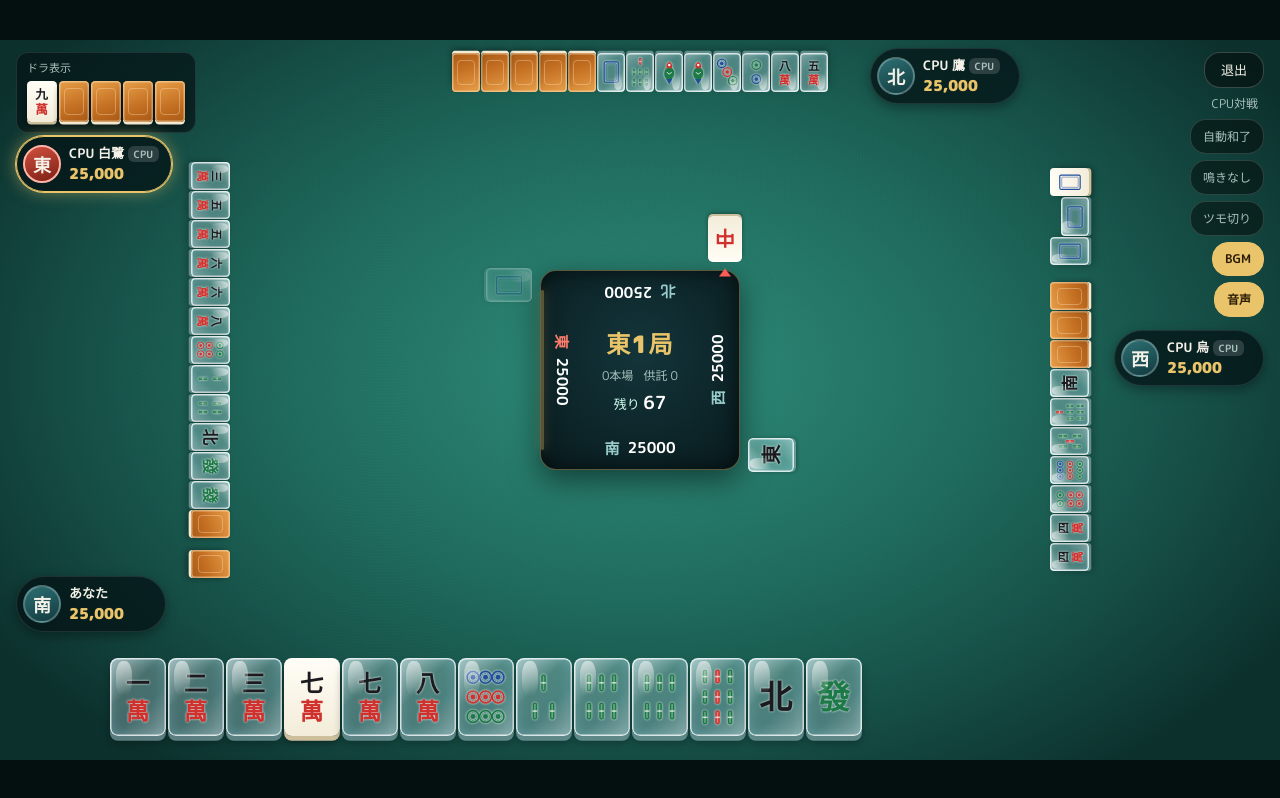
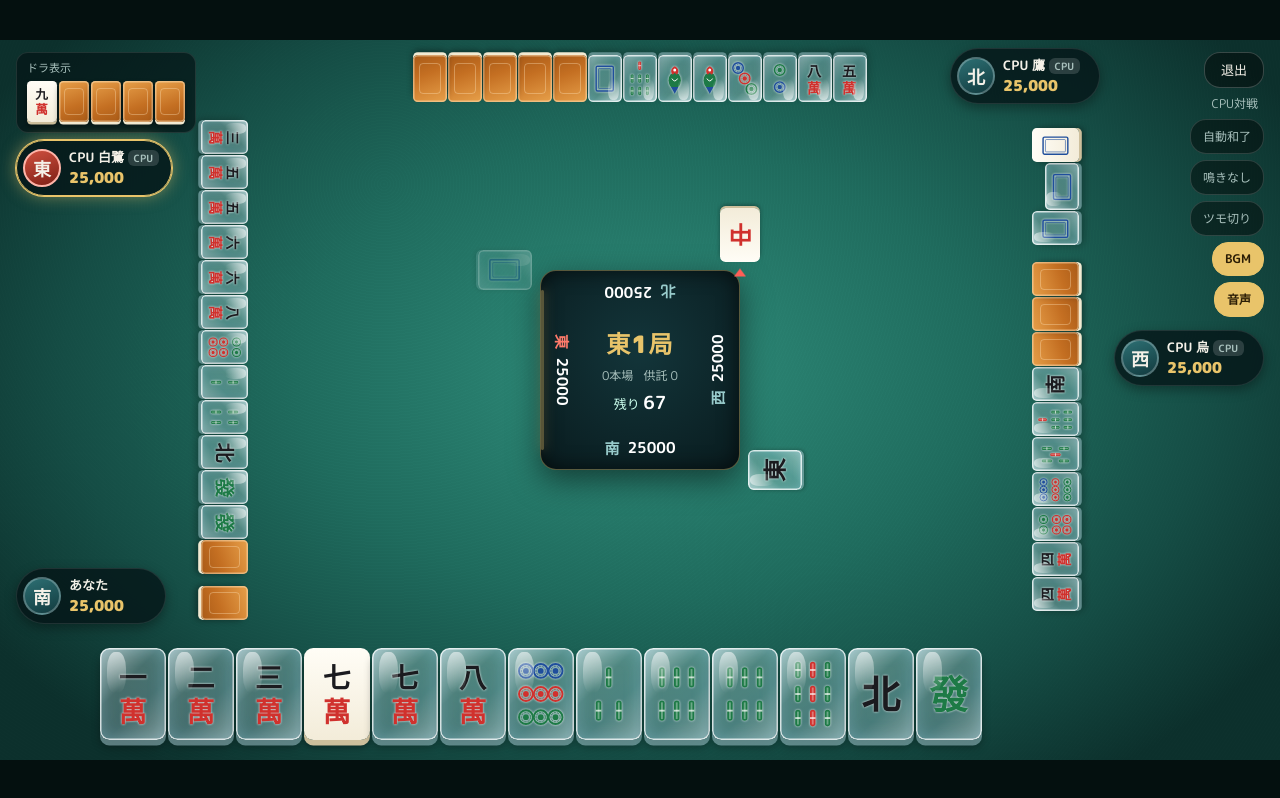
Before and after one commit to poe2-build-navi-jp/transparent-mahjong, a website built with Vite: page index.html in a window 1280 px wide. Both pictures are taken after a click on the button "CPU対戦". Built offline with nearby package versions, Linux system fonts and the light colour scheme; files whose address does not match are found by name.

Commit message:
牌を全体的に大きくし、重なりが出ないよう配置を調整
Co-Authored-By: Claude Fable 5.2 <noreply@anthropic.com>
Claude-Session: https://claude.ai/code/session_0176qWCpu7Hm5S2uzBJNLgTm

```diff
--- a/src/ui/styles.css
+++ b/src/ui/styles.css
@@ -163,11 +163,11 @@ button { font: inherit; color: inherit; cursor: pointer; }
   content: ''; position: absolute; inset: 18%; border-radius: 4px;
   border: 1.5px solid rgba(255, 230, 190, .35);
 }
-.t-hand { --w: 56px; --h: 78px; }
-.t-pond { --w: 34px; --h: 46px; }
-.t-opp { --w: 28px; --h: 39px; }
-.t-meld { --w: 42px; --h: 58px; }
-.t-small { --w: 26px; --h: 36px; }
+.t-hand { --w: 66px; --h: 92px; }
+.t-pond { --w: 40px; --h: 54px; }
+.t-opp { --w: 34px; --h: 47px; }
+.t-meld { --w: 48px; --h: 66px; }
+.t-small { --w: 30px; --h: 41px; }
 .t-dora { --w: 30px; --h: 41px; }
 .tile.side { width: var(--h); height: var(--w); margin-top: calc(var(--h) - var(--w)); }
 .tile.side .face { inset: 8% 7% 8% 6%; }
@@ -224,8 +224,8 @@ button { font: inherit; color: inherit; cursor: pointer; }
 .layer.r1 { transform: rotate(-90deg); }
 .layer.r2 { transform: rotate(180deg); }
 .layer.r3 { transform: rotate(90deg); }
-.pond { position: absolute; left: calc(640px - 102px); top: calc(var(--cy) + 108px); display: flex; flex-direction: column; }
-.prow { display: flex; align-items: flex-end; height: 46px; }
+.pond { position: absolute; left: calc(640px - 120px); top: calc(var(--cy) + 108px); display: flex; flex-direction: column; }
+.prow { display: flex; align-items: flex-end; height: 54px; }
 .pond .tile { margin-bottom: 0; box-shadow: 0 2px 0 #cdbf9c, 0 3px 4px rgba(0,0,0,.35); }
 .pond .tile.clear { box-shadow: inset 0 0 0 1.5px rgba(255,255,255,.75), inset 0 0 8px rgba(170,230,255,.35), 0 2px 0 rgba(190,230,240,.45), 0 3px 4px rgba(0,0,0,.3); }
 .pond .tile.side { margin-top: 0; }
@@ -244,8 +244,8 @@ button { font: inherit; color: inherit; cursor: pointer; }
 
 /* 他家の手牌 */
 .ohand { position: absolute; left: 0; right: 0; display: flex; justify-content: center; align-items: flex-end; gap: 1px; }
-.layer.r2 .ohand { top: calc(var(--cy) + 278px); }
-.layer.r1 .ohand, .layer.r3 .ohand { top: calc(var(--cy) + 410px); }
+.layer.r2 .ohand { top: calc(var(--cy) + 268px); }
+.layer.r1 .ohand, .layer.r3 .ohand { top: calc(var(--cy) + 392px); }
 .ohand .gap, .myhand .gap, .whand .gap { width: 10px; flex: none; }
 .ohand .melds { margin-left: 16px; }
 .layer.r2 .ohand .tile .face svg { transform: rotate(180deg); }
@@ -262,10 +262,10 @@ button { font: inherit; color: inherit; cursor: pointer; }
   box-shadow: 0 4px 12px rgba(0,0,0,.35);
 }
 .plate.active { border-color: var(--gold); box-shadow: 0 0 0 1px var(--gold), 0 0 16px rgba(233,196,106,.5); }
-.plate.p0 { left: 16px; top: 536px; }
+.plate.p0 { left: 16px; top: 528px; }
 .plate.p1 { right: 16px; top: 290px; }
-.plate.p2 { left: 870px; top: 8px; }
-.plate.p3 { left: 16px; top: 96px; }
+.plate.p2 { left: 950px; top: 8px; }
+.plate.p3 { left: 16px; top: 100px; }
 .avatar {
   width: 38px; height: 38px; border-radius: 50%; display: grid; place-items: center;
   font-family: "Noto Serif JP", serif; font-weight: 900; font-size: 18px;
@@ -292,7 +292,7 @@ button { font: inherit; color: inherit; cursor: pointer; }
 .layer, .plate { z-index: 1; }
 
 /* 自分の手牌 */
-.myhand { position: absolute; left: 110px; top: 618px; display: flex; align-items: flex-end; gap: 2px; z-index: 5; }
+.myhand { position: absolute; left: 100px; top: 608px; display: flex; align-items: flex-end; gap: 2px; z-index: 5; }
 .myhand .tile { transition: transform .1s, filter .1s; }
 .myhand .tile.playable { cursor: pointer; }
 .myhand .tile.playable:hover, .myhand .tile.selected { transform: translateY(-14px); }
@@ -301,7 +301,7 @@ button { font: inherit; color: inherit; cursor: pointer; }
   content: ''; position: absolute; left: 50%; top: -9px; width: 8px; height: 8px; margin-left: -4px; border-radius: 50%;
   background: #ffd84d; box-shadow: 0 0 6px #ffd84d; z-index: 2;
 }
-.mymelds { position: absolute; right: 16px; top: 640px; z-index: 4; }
+.mymelds { position: absolute; right: 12px; top: 630px; z-index: 4; }
 .mymelds .melds { gap: 10px; }
 
 /* アクション */
```
